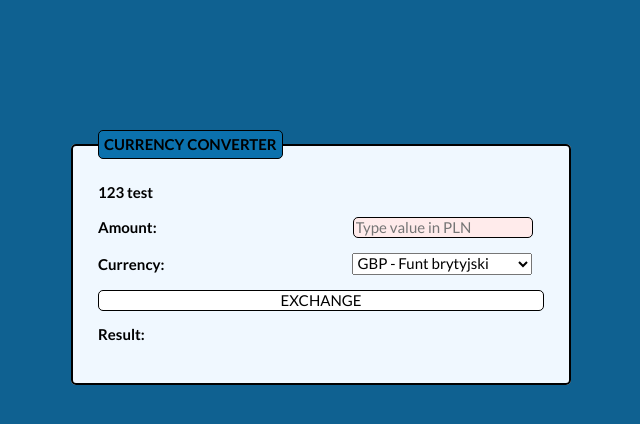
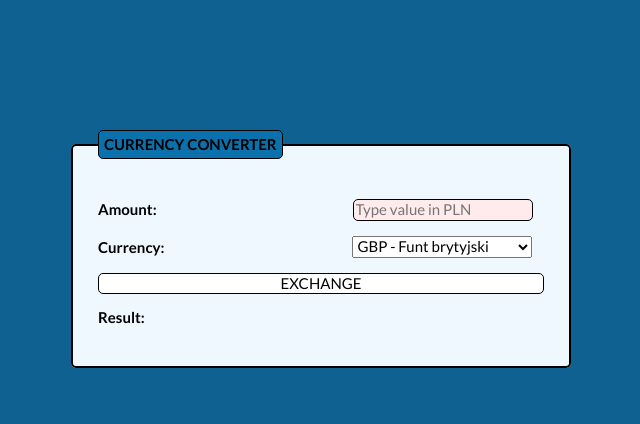
Before and after one commit to Terlecky/currency-exchange, a plain HTML site: page index.html in a window 1280 px wide. Shown: the whole page, without its empty margins (319-959 px from the left). Drawn offline with nearby package versions, Linux system fonts and the light colour scheme.

Commit message:
deleted test container

```diff
--- a/index.html
+++ b/index.html
@@ -22,7 +22,7 @@
     <form class="form">
         <fieldset class="form_fieldset">
             <legend class="form__legend">CURRENCY CONVERTER</legend>
-            <div>123 test</div>
+
             <p><label> <span class="form__labelText js-converter">
                         Amount:
                     </span>
```
